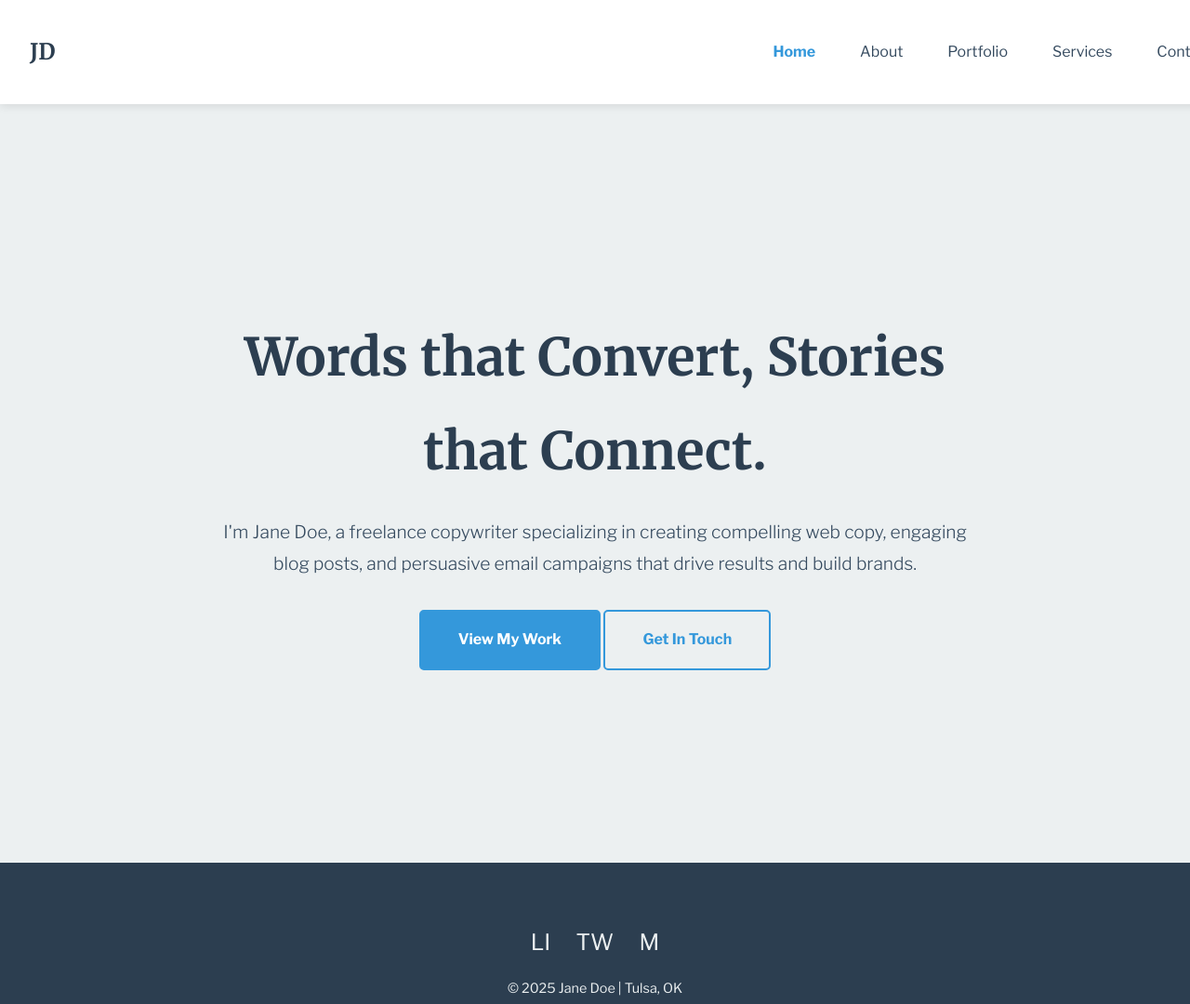
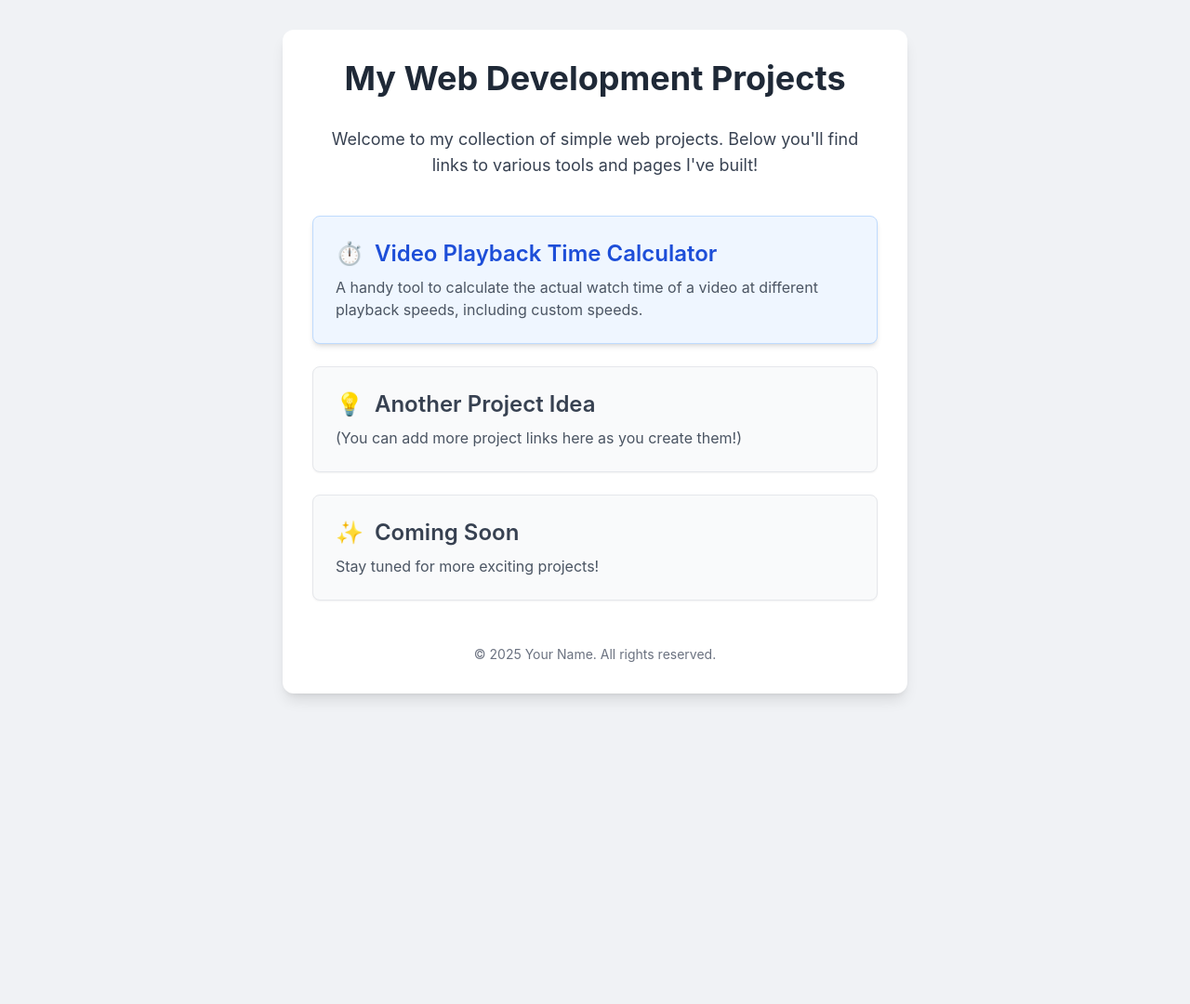
Before and after one commit to figmuffin/webpage-test, a plain HTML site: page index.html in a window 1280 px wide. Shown: the whole page at 93% size. After the commit the page ends 800 px from the top, so only its background shows below. Drawn offline with nearby package versions, Linux system fonts and the light colour scheme.

Commit message:
Update index.html

```diff
--- a/index.html
+++ b/index.html
@@ -3,49 +3,65 @@
 <head>
     <meta charset="UTF-8">
     <meta name="viewport" content="width=device-width, initial-scale=1.0">
-    <title>Jane Doe - Copywriter & Content Strategist</title>
-    <link rel="stylesheet" href="style.css">
+    <title>My Projects</title>
+    <!-- Tailwind CSS CDN -->
+    <script src="https://cdn.tailwindcss.com"></script>
+    <style>
+        /* Custom styles for Inter font and general body styling */
+        body {
+            font-family: 'Inter', sans-serif;
+            background-color: #f0f2f5; /* Light gray background */
+            display: flex;
+            justify-content: center;
+            align-items: flex-start; /* Align to top for better content flow */
+            min-height: 100vh;
+            margin: 0;
+            padding: 2rem; /* More padding for overall content */
+        }
+    </style>
 </head>
-<body>
+<body class="antialiased">
+    <div class="bg-white p-8 rounded-xl shadow-lg w-full max-w-2xl">
+        <h1 class="text-4xl font-bold text-center text-gray-800 mb-8">My Web Development Projects</h1>
 
-    <header>
-        <a href="index.html" class="logo">JD</a>
-        <nav>
-            <ul id="nav-menu">
-                <li><a href="index.html">Home</a></li>
-                <li><a href="about.html">About</a></li>
-                <li><a href="portfolio.html">Portfolio</a></li>
-                <li><a href="services.html">Services</a></li>
-                <li><a href="contact.html">Contact</a></li>
-            </ul>
-        </nav>
-        <button class="menu-toggle" id="menu-toggle" aria-label="Open Navigation Menu">&#9776;</button>
-    </header>
+        <p class="text-lg text-gray-700 text-center mb-10">
+            Welcome to my collection of simple web projects. Below you'll find links to various tools and pages I've built!
+        </p>
 
-    <main>
-        <section id="home">
-            <div class="container">
-                <h1>Words that Convert, Stories that Connect.</h1>
-                <p>
-                    I'm Jane Doe, a freelance copywriter specializing in creating compelling web copy, engaging blog posts, and persuasive email campaigns that drive results and build brands.
+        <div class="space-y-6">
+            <!-- Project Link: Video Time Calculator -->
+            <a href="time_calculator.html" class="block bg-blue-50 hover:bg-blue-100 border border-blue-200 rounded-lg p-6 shadow-md transition duration-300 ease-in-out transform hover:-translate-y-1 hover:shadow-lg">
+                <h2 class="text-2xl font-semibold text-blue-700 mb-2 flex items-center">
+                    <span class="mr-3 text-blue-500">⏱️</span> Video Playback Time Calculator
+                </h2>
+                <p class="text-gray-600">
+                    A handy tool to calculate the actual watch time of a video at different playback speeds, including custom speeds.
                 </p>
-                <a href="portfolio.html" class="cta-button">View My Work</a>
-                <a href="contact.html" class="cta-button secondary-cta">Get In Touch</a>
+            </a>
+
+            <!-- Placeholder for future projects -->
+            <div class="bg-gray-50 border border-gray-200 rounded-lg p-6 shadow-sm">
+                <h2 class="text-2xl font-semibold text-gray-700 mb-2 flex items-center">
+                    <span class="mr-3 text-gray-500">💡</span> Another Project Idea
+                </h2>
+                <p class="text-gray-600">
+                    (You can add more project links here as you create them!)
+                </p>
             </div>
-        </section>
-    </main>
 
-    <footer>
-        <div class="container">
-            <div class="social-links">
-                <a href="#" aria-label="LinkedIn Profile">LI</a>
-                <a href="#" aria-label="Twitter Profile">TW</a>
-                <a href="#" aria-label="Medium Profile">M</a>
+            <div class="bg-gray-50 border border-gray-200 rounded-lg p-6 shadow-sm">
+                <h2 class="text-2xl font-semibold text-gray-700 mb-2 flex items-center">
+                    <span class="mr-3 text-gray-500">✨</span> Coming Soon
+                </h2>
+                <p class="text-gray-600">
+                    Stay tuned for more exciting projects!
+                </p>
             </div>
-            <p>&copy; 2025 Jane Doe | Tulsa, OK</p>
         </div>
-    </footer>
 
-    <script src="script.js"></script>
+        <p class="text-center text-gray-500 text-sm mt-12">
+            &copy; 2025 Your Name. All rights reserved.
+        </p>
+    </div>
 </body>
 </html>
```
